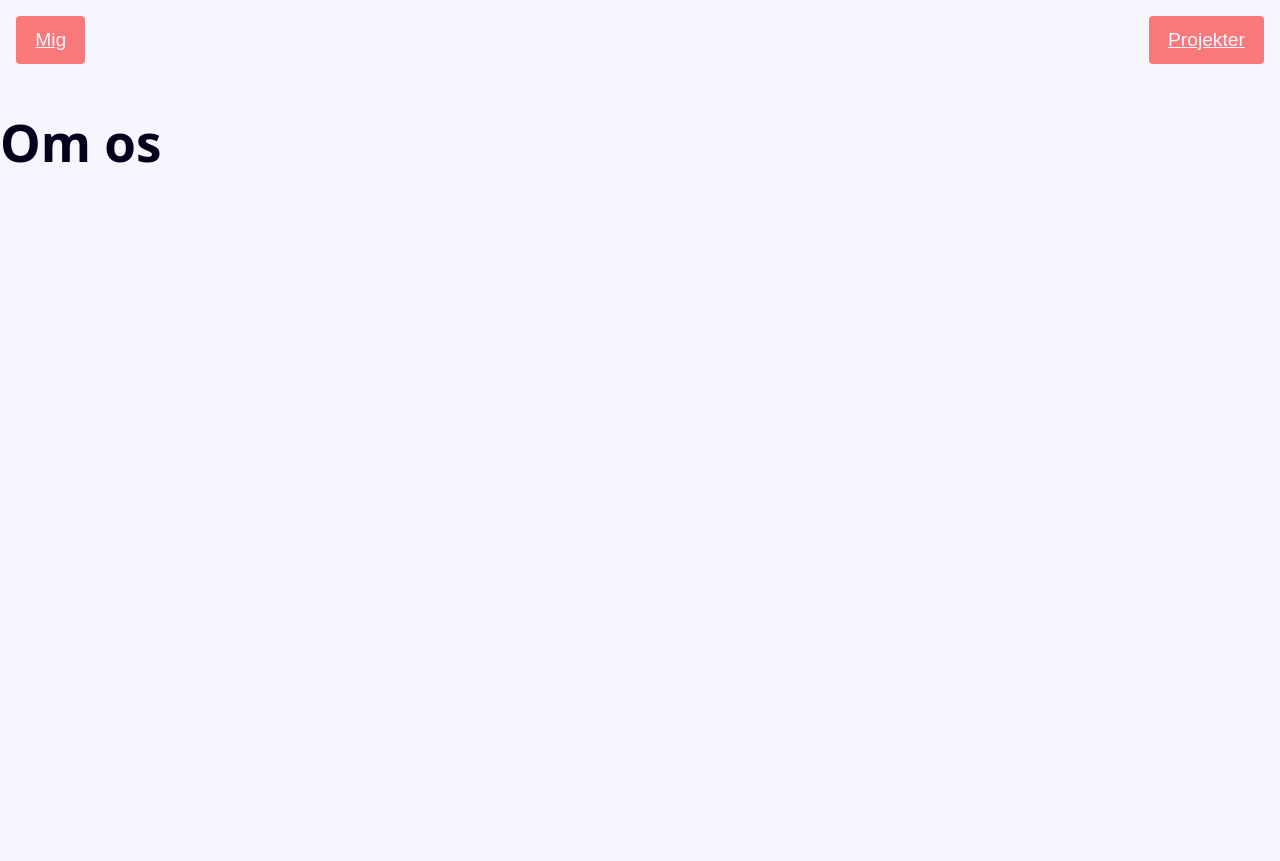
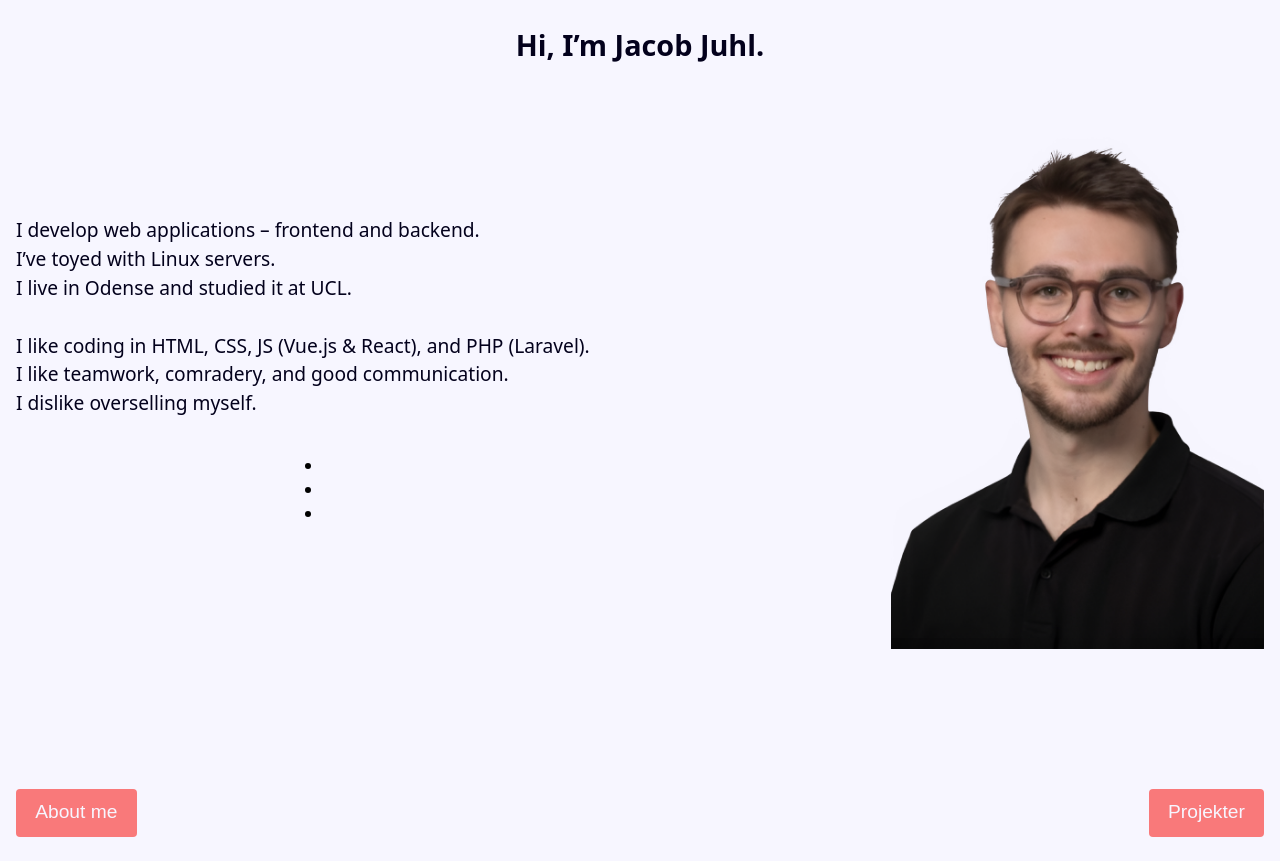
Before and after one commit to jacobjuhl2021/portfolio, a React app: page / in a window 1280 px wide. Before the commit the page ends 800 px from the top, so only its background shows below. Built offline with nearby package versions, Linux system fonts and the light colour scheme; the HTML template or start-up script is replaced by a standard one.

Commit message:
commit 4

```diff
--- a/src/App.jsx
+++ b/src/App.jsx
@@ -4,8 +4,8 @@ import Navbar from './components/Navbar'; // valgfrit
 function App() {
   return (
     <>
+      <AppRoutes />
       <Navbar />
-      <AppRoutes />
     </>
   );
 }
--- a/src/components/navbar.jsx
+++ b/src/components/navbar.jsx
@@ -9,12 +9,11 @@ export default function Navbar() {
   return (
     <nav className={styles.nav}>
         <button className={location.pathname === '/' ? styles.active : ''}>
-          <Link to="/">Mig</Link>
+          <Link to="/">About me</Link>
         </button>
         <button className={location.pathname === '/projects' ? styles.active : ''}>
           <Link to="/projects">Projekter</Link>
         </button>
-</nav>
-
+    </nav>
   );
 }
--- a/src/components/navbar.module.css
+++ b/src/components/navbar.module.css
@@ -3,4 +3,6 @@ nav {
     justify-content: space-between;
     align-items: center;
     padding: 1rem;
+    text-decoration: none;
+    height: 8vh;
 }
--- a/src/index.css
+++ b/src/index.css
@@ -15,9 +15,7 @@
 
 body {
   margin: 0;
-
-  min-width: 320px;
-  min-height: 100vh;
+  padding: 0;
   background-color: var(--background);
 }
 
@@ -44,6 +42,7 @@ p {
 }
 button a {
   color: var(--background);
+  text-decoration: none;
 }
 
 button {
@@ -54,5 +53,4 @@ button {
   border-radius: 4px;
   padding: 0.5em 1em;
   cursor: pointer;
-  transition: all 0.2s ease-in-out;
 }
--- a/src/views/about.jsx
+++ b/src/views/about.jsx
@@ -1,3 +1,40 @@
+import styles from './about.module.css';
+import cvImage from '../assets/mebg.png';
+
 export default function About() {
-    return <h1>Om os</h1>;
+    return (
+
+      <section>
+        <div className={styles.container}>
+          <h3 className={styles.header} >Hi, I’m Jacob Juhl.</h3>
+          <div className={styles.flexContainer}>
+            <div className={styles.subFlexContainer}>
+              <p className={styles.paragraph}>
+                I develop web applications – frontend and backend.
+                <br />
+                I’ve toyed with Linux servers.
+                <br />
+                I live in Odense and studied it at UCL.
+                <br /><br />
+                I like coding in HTML, CSS, JS (Vue.js & React), and PHP (Laravel).
+                <br />
+                I like teamwork, comradery, and good communication.
+                <br />
+                I dislike overselling myself.
+              </p>
+              <ul>
+                <li></li>
+                <li></li>
+                <li></li>
+              </ul>
+            </div>
+            <img src={cvImage} alt="Jacob Juhl CV" className={styles.cvImage} />
+          </div>
+        </div>
+
+
+      </section>
+
+
+    );
   }
--- /dev/null
+++ b/src/views/about.module.css
@@ -0,0 +1,30 @@
+section {
+    padding-left: 1rem;
+    padding-right: 1rem;
+}
+.container {
+    height: 92vh;
+}
+.header {
+    display: flex;
+    align-items: center;
+    justify-content: center;
+}
+.flexContainer {
+    display: flex;
+    flex-direction: row;
+    align-items: center;
+    justify-content: space-between;
+}
+.subFlexContainer {
+    display: flex;
+    flex-direction: column;
+    align-items: center;
+    height:inherit;
+    justify-content: space-between;
+}
+.cvImage {
+    max-height: 70vh;
+    height: auto;
+    max-width: 500px;
+}
```
Also changed, not shown: src/assets/me.jpg (added), src/assets/mebg.png (added).
